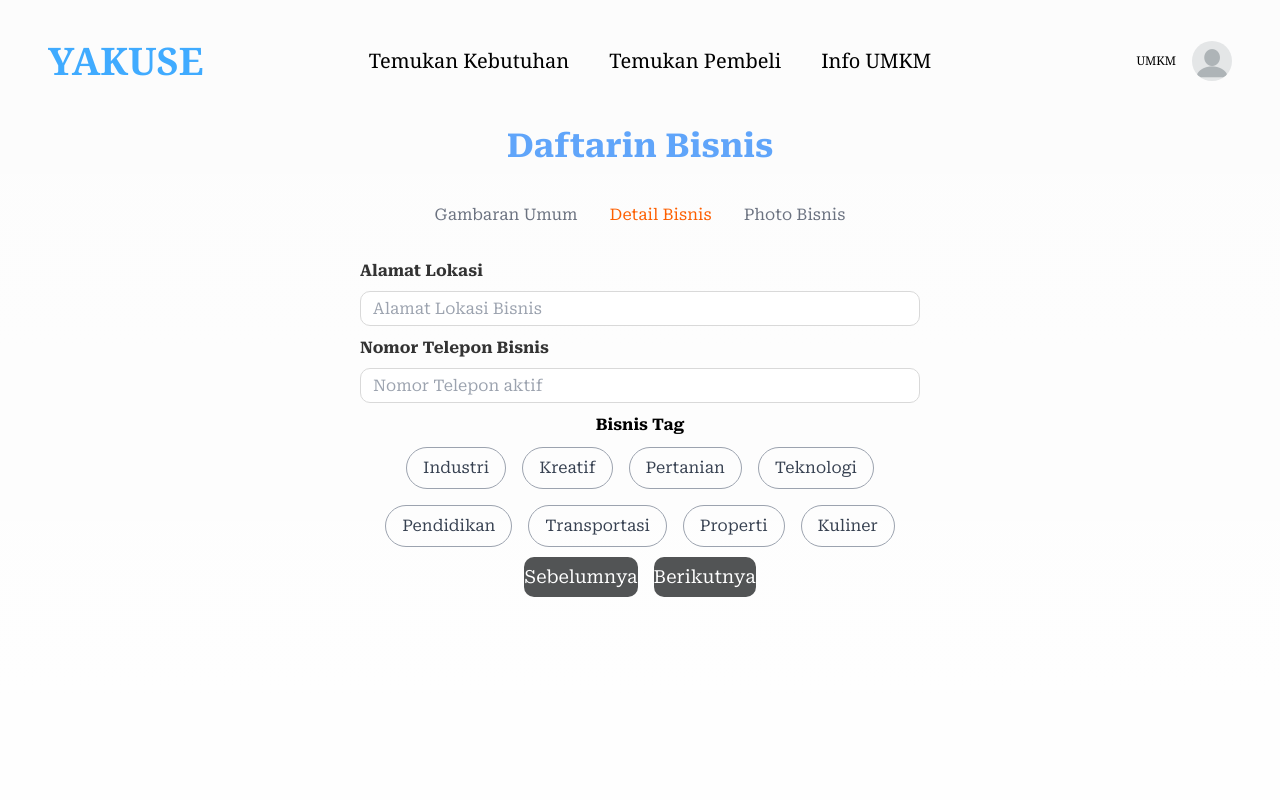
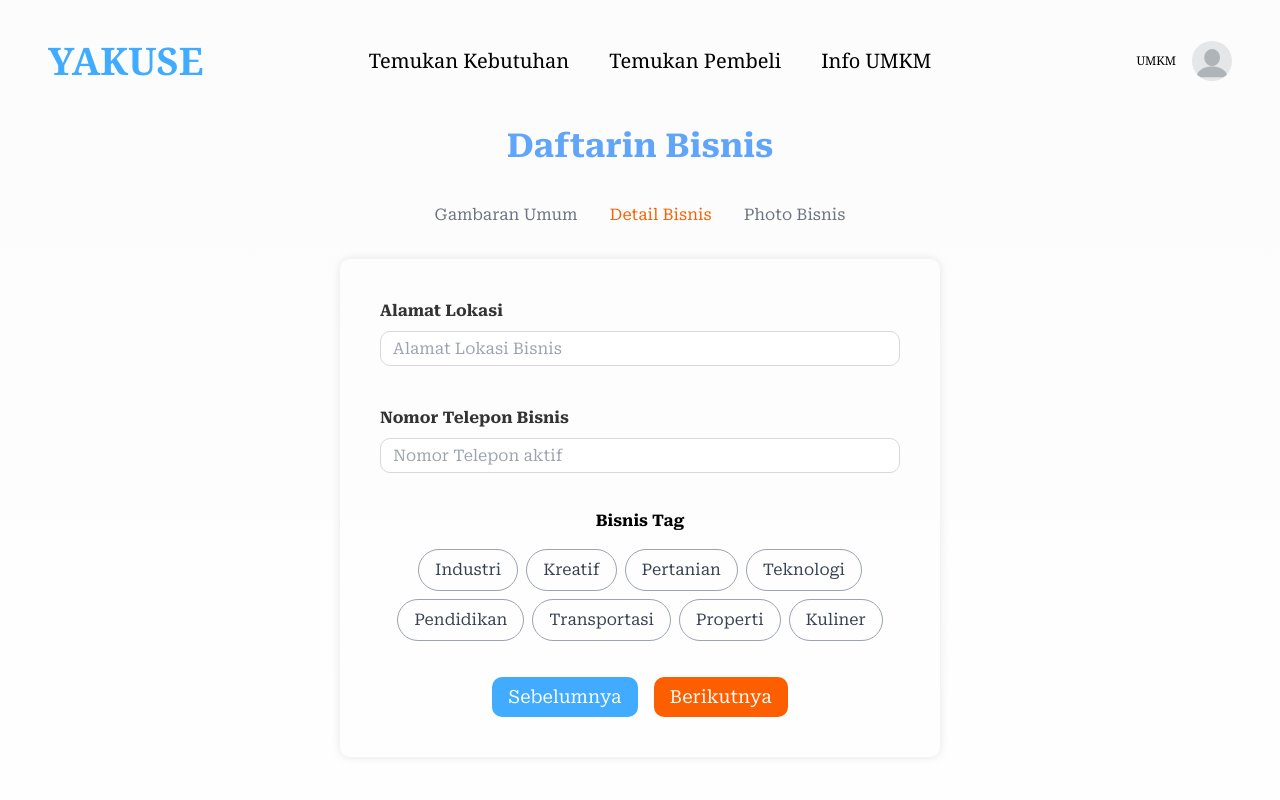
Before and after one commit to IryIndriyanto/yakuse-fe, a Next.js app: page /daftarin-bisnis in a window 1280 px wide. Both pictures are taken after typing "Sample", "5", "Sample" into the empty fields and a click on the button "Berikutnya". Shown: the top 800 px of the page. Built offline with nearby package versions, Linux system fonts and the light colour scheme; no server answers.

Commit message:
Add: styling DaftarinBisnis1-3

```diff
--- a/src/components/DaftarinBisnis1/index.tsx
+++ b/src/components/DaftarinBisnis1/index.tsx
@@ -4,21 +4,9 @@ import FormButton from '@/components/FormButton';
 import TextArea from '@/components/TextArea';
 import InputForm from '@/components/InputForm';
 import { ErrorMessage, Field, Formik } from 'formik';
-import { useState } from 'react';
 import * as Yup from 'yup';
 
-// Pada file ini, kita akan membuat form untuk mengisi nama bisnis dan deskripsi bisnis
-// body yang di perlukan untuk endpoint ini adalah
-// {
-//   name: string,
-//   omset: string,
-//   description: string
-// }
-
-
 const DaftarinBisnis1 = ({ next, data }: any) => {
-  //   const [isLoading, setIsLoading] = useState(false);
-
   const initialValues = {
     name: data.name || '',
     omset: data.omset || '', // Tambahkan field omset
@@ -38,7 +26,7 @@ const DaftarinBisnis1 = ({ next, data }: any) => {
   });
 
   // submit menggunakan baseurl yang di env.local
-  const handleSubmit = (values:any) => {
+  const handleSubmit = (values: any) => {
     next(values);
   };
 
@@ -50,13 +38,11 @@ const DaftarinBisnis1 = ({ next, data }: any) => {
           validationSchema={validationSchema}
           onSubmit={handleSubmit}
         >
-          {({ values, handleChange, handleSubmit }) => {
-            return (
+          {({ values, handleChange, handleSubmit }) => (
             <form
               onSubmit={handleSubmit}
-                className="m-0 w-[715px] flex flex-col items-center justify-center py-0 px-5 box-border gap-[50px] max-w-full mq750:gap-[25px]"
+              className="m-0 w-[715px] flex flex-col items-center justify-center p-10 box-border gap-10 max-w-full mq750:gap-[25px] shadow-[0_0_10px_rgba(0,0,0,0.1)] rounded-[10px]"
             >
-                {/* Input Nama Bisnis */}
               <div className="w-full">
                 <Field
                   component={InputForm}
@@ -75,7 +61,6 @@ const DaftarinBisnis1 = ({ next, data }: any) => {
                 />
               </div>
 
-                {/* Input Omset */}
               <div className="w-full">
                 <Field
                   component={InputForm}
@@ -94,7 +79,6 @@ const DaftarinBisnis1 = ({ next, data }: any) => {
                 />
               </div>
 
-                {/*  input deskripsi bisnis */}
               <div className="w-full">
                 <Field
                   component={TextArea}
@@ -102,9 +86,9 @@ const DaftarinBisnis1 = ({ next, data }: any) => {
                   name="description"
                   label="Deskripsi Bisnis"
                   placeholder="Deskripsi Bisnis Anda"
+                  onChange={handleChange}
                   value={values.description}
-                    onChange={handleChange}
-                    className="h-[220px]"
+                  className="h-[calc(100vh/3)]"
                 />
                 <ErrorMessage
                   name="description"
@@ -113,16 +97,14 @@ const DaftarinBisnis1 = ({ next, data }: any) => {
                 />
               </div>
 
-                {/* Button berikutnya */}
               <button
                 type="submit"
-                  className="w-full h-[34px] flex justify-center items-center rounded-[10px] bg-[#525455] hover:bg-[#525455]/80 text-[18px] text-[#FFFFFF]"
+                className="w-full h-[34px] flex justify-center items-center rounded-[10px] bg-[#FD5F00] hover:bg-[#FD5F00]/80 text-[18px] text-[#FFFFFF]"
               >
                 Berikutnya
               </button>
             </form>
-            );
-          }}
+          )}
         </Formik>
       </div>
     </main>
--- a/src/components/DaftarinBisnis2/index.tsx
+++ b/src/components/DaftarinBisnis2/index.tsx
@@ -35,9 +35,7 @@ const DaftarinBisnis2 = ({ next, prev, data }: any) => {
   };
 
   const validationSchema = Yup.object({
-    location: Yup.string().required(
-      'Alamat lokasi bisnis anda wajib diisi.'
-    ),
+    location: Yup.string().required('Alamat lokasi bisnis anda wajib diisi.'),
     contact: Yup.string()
       .typeError('Nomor telepon harus berupa angka.')
       .required('Nomor telepon bisnis anda wajib diisi.'),
@@ -50,7 +48,7 @@ const DaftarinBisnis2 = ({ next, prev, data }: any) => {
 
   return (
     <main className="flex items-center justify-center">
-      <div className="max-w-[600px] flex flex-col justify-center items-center">
+      <div className="max-w-[600px] flex flex-col justify-center items-center shadow-[0_0_10px_rgba(0,0,0,0.1)] rounded-[10px] p-10">
         <Formik
           initialValues={initialValues}
           validationSchema={validationSchema}
@@ -59,9 +57,9 @@ const DaftarinBisnis2 = ({ next, prev, data }: any) => {
           {({ values, handleChange, handleSubmit, setFieldValue }) => (
             <form
               onSubmit={handleSubmit}
-              className="m-0 w-[715px] flex flex-col items-center justify-center py-0 px-5 box-border gap-[10px] max-w-full mq750:gap-[25px]"
+              className="m-0 w-[715px] flex flex-col items-center justify-center box-border gap-5 max-w-full mq750:gap-[25px]"
             >
-              {/* Alamat Lokasi */}
+              <div className="w-full flex flex-col gap-10">
                 <div className="w-full">
                   <Field
                     component={InputForm}
@@ -80,7 +78,6 @@ const DaftarinBisnis2 = ({ next, prev, data }: any) => {
                   />
                 </div>
 
-              {/* Nomor Telepon */}
                 <div className="w-full">
                   <Field
                     component={InputForm}
@@ -98,10 +95,11 @@ const DaftarinBisnis2 = ({ next, prev, data }: any) => {
                     className="text-red-500 text-[14px] font-[500] h-[20px] w-full"
                   />
                 </div>
+              </div>
 
-              {/* Bisnis Tag */}
+              <div className="w-full justify-center items-center flex flex-col gap-4 mt-4">
                 <p className="font-bold">Bisnis Tag</p>
-              <div className="flex flex-wrap justify-center gap-4">
+                <div className="flex flex-wrap justify-center gap-2">
                   {categories.map((category, index) => (
                     <button
                       type="button"
@@ -119,21 +117,20 @@ const DaftarinBisnis2 = ({ next, prev, data }: any) => {
                     </button>
                   ))}
                 </div>
+              </div>
 
-              <div className="flex flex-row gap-4">
-                {/* Button sebelumnya */}
+              <div className="flex flex-row gap-4 mt-4">
                 <button
                   type="button"
-                  className="w-full h-[40px] flex justify-center items-center rounded-[10px] bg-[#525455] hover:bg-[#525455]/80 text-[18px] text-[#FFFFFF]"
+                  className="w-full h-[40px] flex justify-center items-center rounded-[10px] p-4 bg-[#40ABFF] hover:bg-[#40ABFF]/80 text-[18px] text-[#FFFFFF]"
                   onClick={prev}
                 >
                   Sebelumnya
                 </button>
 
-                {/* Button berikutnya */}
                 <button
                   type="submit"
-                  className="w-full h-[40px] flex justify-center items-center rounded-[10px] bg-[#525455] hover:bg-[#525455]/80 text-[18px] text-[#FFFFFF]"
+                  className="w-full h-[40px] flex justify-center items-center rounded-[10px] p-4 bg-[#FD5F00] hover:bg-[#FD5F00]/80 text-[18px] text-[#FFFFFF]"
                 >
                   Berikutnya
                 </button>
--- a/src/components/DaftarinBisnis3/index.tsx
+++ b/src/components/DaftarinBisnis3/index.tsx
@@ -3,10 +3,6 @@ import { ErrorMessage, Field, Formik } from 'formik';
 import * as Yup from 'yup';
 import { useState } from 'react';
 
-// Pada file ini, kita akan membuat form untuk mengisi foto bisnis
-// body yang di perlukan untuk endpoint ini adalah
-// {
-//   photo_url: string
 
 const DaftarinBisnis3 = ({ submit, prev, data }: any) => {
   const [fotoUploaded, setFotoUploaded] = useState(false);
@@ -26,7 +22,7 @@ const DaftarinBisnis3 = ({ submit, prev, data }: any) => {
 
   return (
     <main className="flex items-center justify-center">
-      <div className="max-w-[600px] flex flex-col justify-center items-center">
+      <div className="max-w-[600px] flex flex-col justify-center items-center rounded-[10px] p-10 shadow-[0_0_10px_rgba(0,0,0,0.1)]">
         <Formik
           initialValues={initialValues}
           validationSchema={validationSchema}
@@ -37,11 +33,8 @@ const DaftarinBisnis3 = ({ submit, prev, data }: any) => {
               onSubmit={handleSubmit}
               className="m-0 w-[715px] flex flex-col items-center justify-center py-0 px-5 box-border gap-[50px] max-w-full mq750:gap-[25px]"
             >
-              <div className="w-full">
-                <label
-                  htmlFor="photo_url"
-                  className="block text-[18px] font-[500] mb-2"
-                >
+              <div className="w-full flex flex-col gap-4">
+                <label htmlFor="photo_url" className="text-[#333333] font-bold">
                   Unggah Foto Bisnis
                 </label>
                 <input
@@ -86,7 +79,7 @@ const DaftarinBisnis3 = ({ submit, prev, data }: any) => {
                 {/* Button untuk halaman sebelumnya */}
                 <button
                   type="button"
-                  className="w-full h-[40px] flex justify-center items-center rounded-[10px] bg-[#525455] hover:bg-[#525455]/80 text-[18px] text-[#FFFFFF]"
+                  className="w-[150px] h-[40px] flex justify-center items-center rounded-[10px] p-4 bg-[#40ABFF] hover:bg-[#40ABFF]/80 text-[18px] text-[#FFFFFF]"
                   onClick={prev}
                 >
                   sebelumnya
@@ -94,7 +87,7 @@ const DaftarinBisnis3 = ({ submit, prev, data }: any) => {
                 {/*  button untuk submit */}
                 <button
                   type="submit"
-                  className="w-full h-[40px] flex justify-center items-center rounded-[10px] bg-[#FD5F00] hover:bg-[#FD5F00]/80 text-[18px] text-[#FFFFFF]"
+                  className="w-[150px] h-[40px] flex justify-center items-center rounded-[10px] p-4 bg-[#FD5F00] hover:bg-[#FD5F00]/80 text-[18px] text-[#FFFFFF]"
                 >
                   Buat Bisnis
                 </button>
```
Lines whose indentation alone changed are shown as unchanged.
